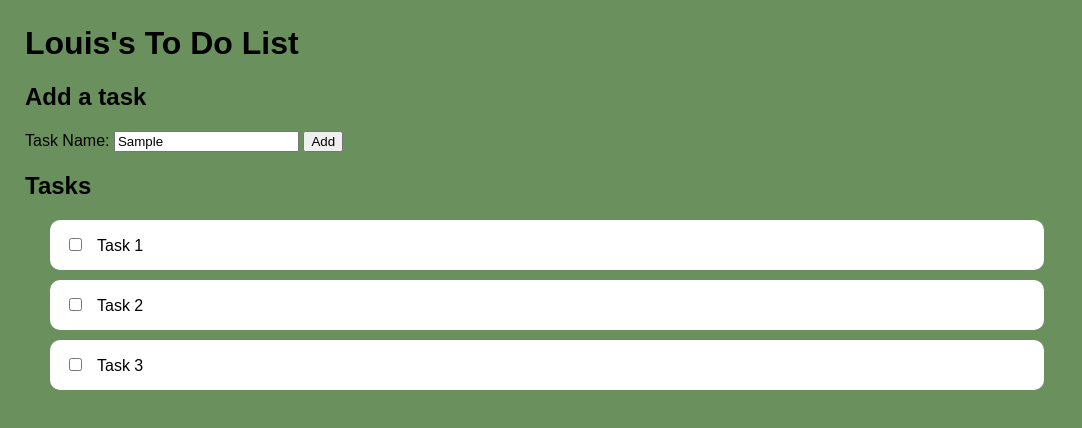
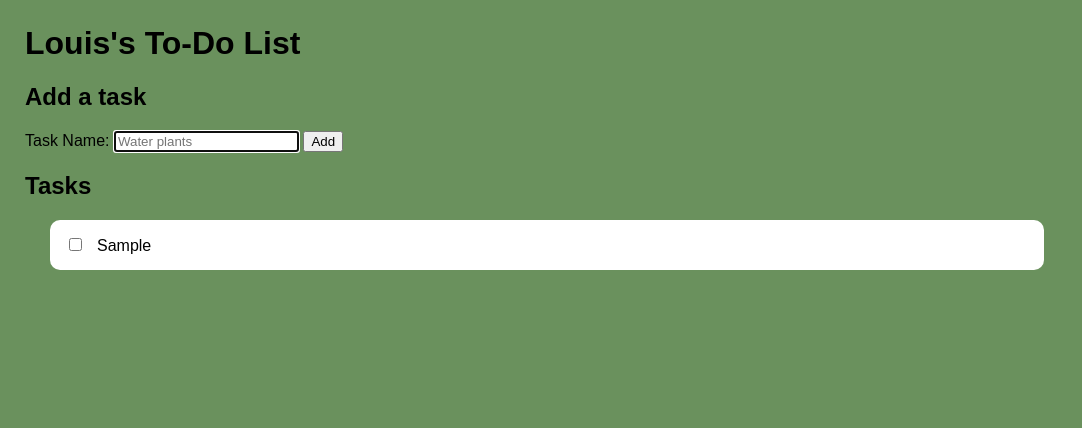
Before and after one commit to lminsky/WebDev2026, a website: page todo/index.html in a window 1280 px wide. Both pictures are taken after typing "Sample" into the empty fields and a click on the button "Add". Shown: the whole page, without its empty margins (0-1082 px from the left). Drawn offline with Linux system fonts and the light colour scheme.

Commit message:
adding new tasks

```diff
--- a/todo/index.html
+++ b/todo/index.html
@@ -5,16 +5,16 @@
     <title>To Do</title>
 </head>
 <body>
-  <h1>Louis's To Do List</h1>
+  <h1>Louis's To-Do List</h1>
   <h2>Add a task</h2>
-  <label for="task">Task Name: </label><input id="task" type="text">
-  <button id="add">Add</button>
+  <label for="task">Task Name: </label><input id="task" type="text" placeholder="Water plants">
+  <button id="add" onclick="new_task()">Add</button>
 
   <h2>Tasks</h2>
   <div id="task_list">
-    <div class="task"><input type="checkbox">Task 1</div>
-    <div class="task"><input type="checkbox">Task 2</div>
-    <div class="task"><input type="checkbox">Task 3</div>
+<!--    </span><div class="task"><input type="checkbox"><span class="task_name">Task 1</span></div>-->
+<!--    </span><div class="task"><input type="checkbox"><span class="task_name">Task 2</span></div>-->
+<!--    </span><div class="task"><input type="checkbox"><span class="task_name">Task 3</span></div>-->
   </div>
 </body>
 
@@ -41,4 +41,33 @@
     border-radius: 10px;
   }
 </style>
+
+<script>
+  function new_task(){
+    let task_input = document.getElementById('task');
+
+    let task_name = task_input.value;
+    if(task_name == ""){
+      return false;
+    }
+
+    console.log(task_name);
+
+    let new_div = document.createElement("div");
+    new_div.className = "task";
+    document.getElementById("task_list").appendChild(new_div);
+
+    let checkbox = document.createElement("input");
+    checkbox.type = "checkbox";
+    new_div.appendChild(checkbox);
+
+    let new_span = document.createElement("span");
+    new_span.setAttribute("class", "task_name");
+    new_span.innerText = task_name;
+    new_div.appendChild(new_span);
+
+    task_input.value = "";
+    task_input.focus();
+  }
+</script>
 </html>
```
